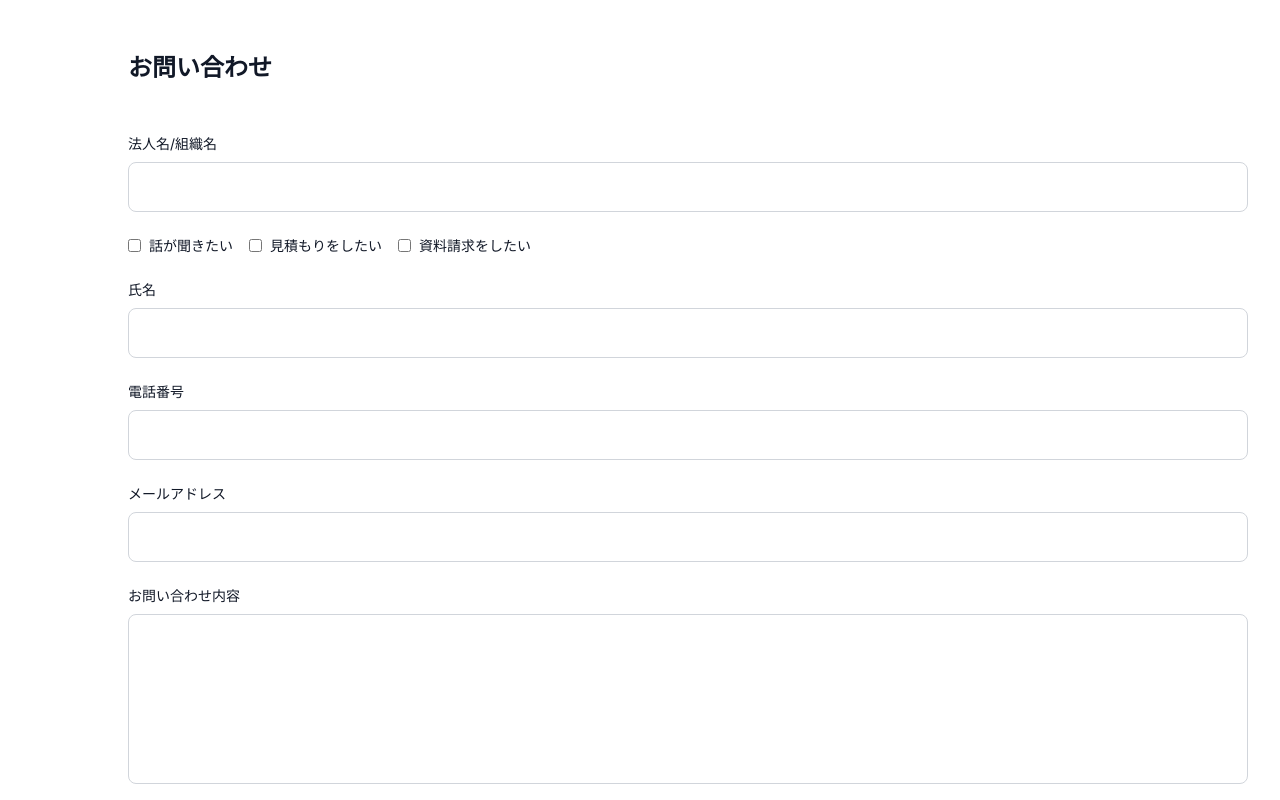
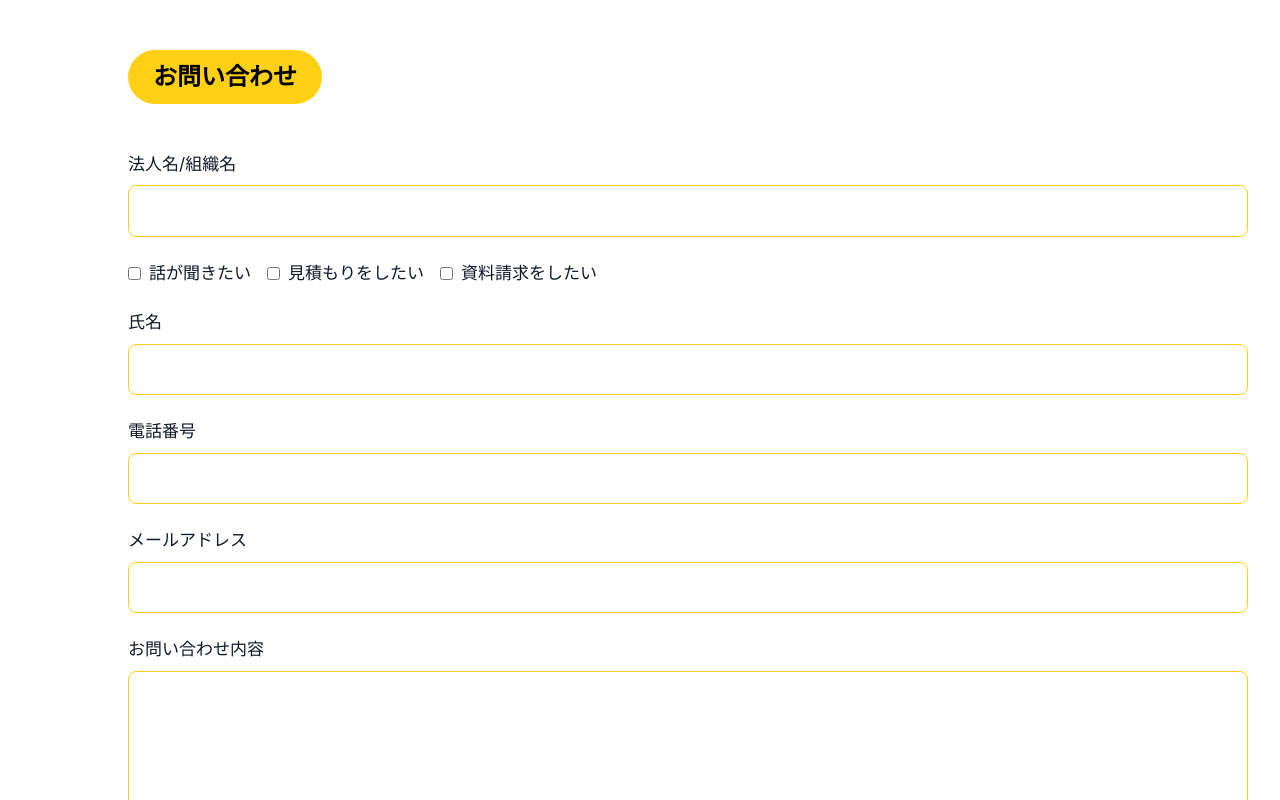
Before and after one commit to DaikiARAI20030526/brandish, a React (Create React App) app: page / in a window 1280 px wide. Shown: the part 7460-8260 px from the top of the page. Built offline with nearby package versions, Linux system fonts and the light colour scheme.

Commit message:
contact変更

```diff
--- a/src/components/Contact.jsx
+++ b/src/components/Contact.jsx
@@ -1,79 +1,89 @@
 import React from 'react';
 
 const Contact = () => {
+  // 共通スタイル定義
+  // テキストサイズを text-sm(14px) -> text-[17px] (約1.2倍) に変更
+  const labelStyle = "block text-[17px] font-medium mb-2";
+  // 枠線をグレーから黄色(#FFD014)に変更。フォーカス時のリングも黄色に統一。
+  const inputStyle = "w-full px-4 py-3 border border-[#FFD014] rounded-lg text-[17px] focus:ring-2 focus:ring-[#FFD014] focus:border-transparent outline-none";
+  const checkboxLabelStyle = "text-[17px]";
+
   return (
     <section id="contact" className="pb-20 pt-0 bg-white">
 
-      {/* PC版: pl-32 (8rem), pr-8 (2rem) / SP版: px-4 */}
       <div className="px-4 md:pl-32 md:pr-8">
 
-        {/* ■ 修正点: SP版 text-[18px] を追加 */}
-        <h2 className="text-[24px] font-bold text-left mb-12 max-[530px]:text-[18px]">
-          お問い合わせ
+        {/* ■ 修正: タイトル背景に黄色いオブジェクトを追加 */}
+        <h2 className="text-left mb-12">
+          <span className="inline-block bg-[#FFD014] text-black rounded-full py-[9px] px-[25px] text-[24px] font-bold max-[530px]:text-[18px]">
+            お問い合わせ
+          </span>
         </h2>
 
         <div className="space-y-6">
           <div>
-            <label className="block text-sm font-medium mb-2">法人名/組織名</label>
+            <label className={labelStyle}>法人名/組織名</label>
             <input
               type="text"
-              className="w-full px-4 py-3 border border-gray-300 rounded-lg focus:ring-2 focus:ring-amber-500 focus:border-transparent outline-none"
+              className={inputStyle}
             />
           </div>
 
           <div className="flex gap-4 flex-wrap">
             <label className="flex items-center">
-              <input type="checkbox" className="mr-2" />
-              <span className="text-sm">話が聞きたい</span>
+              {/* チェックボックスのアクセントカラーも黄色に設定 */}
+              <input type="checkbox" className="mr-2 accent-[#FFD014]" />
+              <span className={checkboxLabelStyle}>話が聞きたい</span>
             </label>
             <label className="flex items-center">
-              <input type="checkbox" className="mr-2" />
-              <span className="text-sm">見積もりをしたい</span>
+              <input type="checkbox" className="mr-2 accent-[#FFD014]" />
+              <span className={checkboxLabelStyle}>見積もりをしたい</span>
             </label>
             <label className="flex items-center">
-              <input type="checkbox" className="mr-2" />
-              <span className="text-sm">資料請求をしたい</span>
+              <input type="checkbox" className="mr-2 accent-[#FFD014]" />
+              <span className={checkboxLabelStyle}>資料請求をしたい</span>
             </label>
           </div>
 
           <div>
-            <label className="block text-sm font-medium mb-2">氏名</label>
+            <label className={labelStyle}>氏名</label>
             <input
               type="text"
-              className="w-full px-4 py-3 border border-gray-300 rounded-lg focus:ring-2 focus:ring-amber-500 focus:border-transparent outline-none"
+              className={inputStyle}
             />
           </div>
 
           <div>
-            <label className="block text-sm font-medium mb-2">電話番号</label>
+            <label className={labelStyle}>電話番号</label>
             <input
               type="tel"
-              className="w-full px-4 py-3 border border-gray-300 rounded-lg focus:ring-2 focus:ring-amber-500 focus:border-transparent outline-none"
+              className={inputStyle}
             />
           </div>
 
           <div>
-            <label className="block text-sm font-medium mb-2">メールアドレス</label>
+            <label className={labelStyle}>メールアドレス</label>
             <input
               type="email"
-              className="w-full px-4 py-3 border border-gray-300 rounded-lg focus:ring-2 focus:ring-amber-500 focus:border-transparent outline-none"
+              className={inputStyle}
             />
           </div>
 
           <div>
-            <label className="block text-sm font-medium mb-2">お問い合わせ内容</label>
+            <label className={labelStyle}>お問い合わせ内容</label>
             <textarea
               rows={6}
-              className="w-full px-4 py-3 border border-gray-300 rounded-lg focus:ring-2 focus:ring-amber-500 focus:border-transparent outline-none resize-none"
+              className={`${inputStyle} resize-none`}
             ></textarea>
           </div>
 
           <div className="text-center pt-0">
+            {/* ■ 修正: 送信ボタンのデザイン変更（枠線なし、黄色背景） */}
             <button
               onClick={() => {
                 alert('フォームが送信されました（デモ版）');
               }}
-              className="px-12 py-4 bg-white text-gray-900 font-bold rounded-full border-[0.25px] border-black hover:bg-gray-50 transition transform hover:-translate-y-0.5"
+              className="px-12 py-4 bg-[#FFD014] text-gray-900 font-bold rounded-full transition transform hover:-translate-y-0.5"
             >
               送信
             </button>
```
